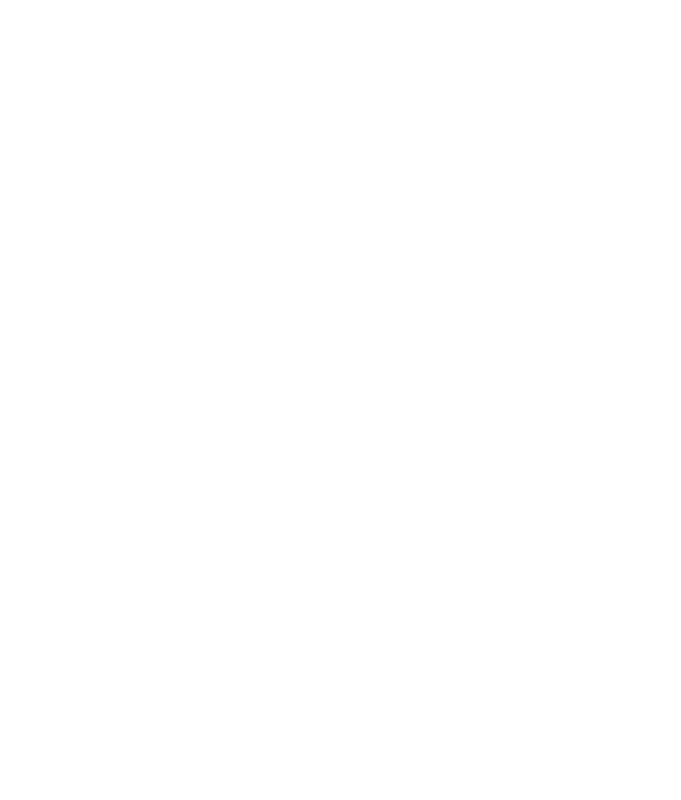
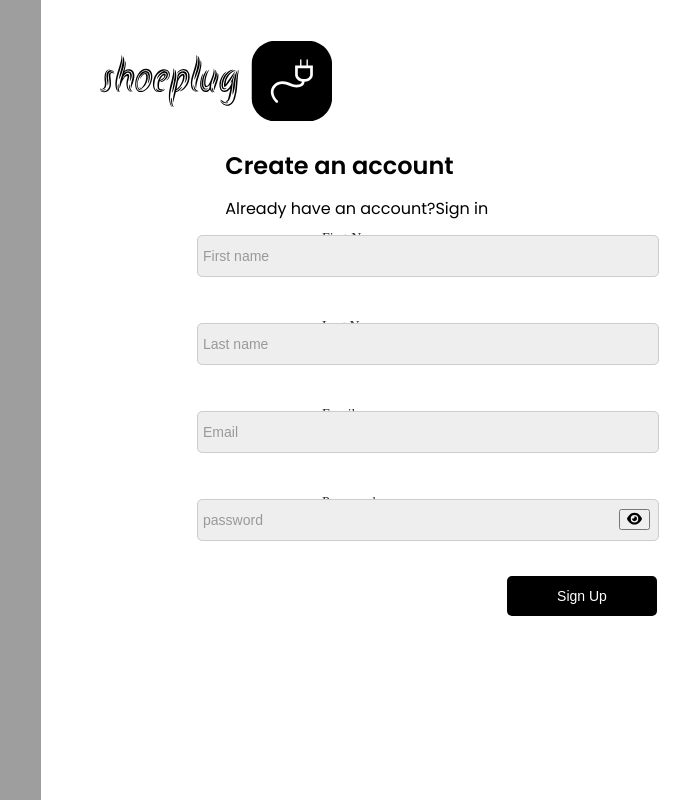
Before and after one commit to youngedge/shoeplug, a React (Vite) app: page /signup in a window 1280 px wide. Before the commit this address had no page. Shown: the whole page, without its empty margins (599-1280 px from the left). Built offline with nearby package versions, Linux system fonts and the light colour scheme; the HTML template or start-up script is replaced by a standard one.

Commit message:
SignUp page

```diff
--- a/package.json
+++ b/package.json
@@ -27,7 +27,7 @@
     "eslint": "^8.56.0",
     "eslint-plugin-react-hooks": "^4.6.0",
     "eslint-plugin-react-refresh": "^0.4.5",
-    "typescript": "^5.2.2",
+    "typescript": "^5.4.2",
     "vite": "^5.1.4"
   }
 }
--- a/src/App.tsx
+++ b/src/App.tsx
@@ -1,13 +1,14 @@
 import React from 'react';
 import { Routes, Route, BrowserRouter } from 'react-router-dom';
 import LoginPage from './components/LoginPage/Login';
-
+import SignupForm from './components/SignupPage/Signup';
 
 const App: React.FC = () => {
    return (
        <BrowserRouter>
            <Routes>
                <Route path="/" element={<LoginPage />} />
+               <Route path="/signup" element={<SignupForm />} />
            </Routes>
        </BrowserRouter>
    );
--- a/src/components/LoginPage/Login.css
+++ b/src/components/LoginPage/Login.css
@@ -53,7 +53,7 @@
     color:#000000; /* White text for contrast */
     padding: 3px 6px; /* Add some padding  */
     border-radius: 3px;  /* Slightly rounded corners */
-    text-decoration: none; /* Remove default underline */
+    /*text-decoration: none; /* Remove default underline */
 }
 .dnt a:hover {
     color: grey;
--- a/src/components/LoginPage/Login.tsx
+++ b/src/components/LoginPage/Login.tsx
@@ -41,7 +41,8 @@
                 <div>
                     <div className='plug'></div>
                     <div className='welcome'> Welcome back</div>
-                    <div className='dnt'>Don't have an account?<Link to="/signup">Sign up</Link></div>
+                    <div className='dnt'>Don't have an account?<Link to="./Signup">Sign up</Link>
+                    </div>
                     <label htmlFor="username"></label>
                     <input type="text" id="username" placeholder = "Email" value={username} onChange={(e) => setUsername(e.target.value)} />
                 </div>
--- a/src/components/SignupPage/Signup.css
+++ b/src/components/SignupPage/Signup.css
@@ -0,0 +1,69 @@
+@import url('https://fonts.googleapis.com/css2?family=Poppins:wght@400;600&display=swap');
+.signup-form-container::before { /* Or use ::after if you prefer */
+    content: ""; /* Essential for pseudo-elements to work */
+    background-image: url('./Signup.jpeg');
+    background-size: cover;
+    background-position: auto; /*Adjust as needed*/
+    position: absolute;
+    top: 0;
+    right: 50%;
+    width: 50%;
+    height: 100%;
+    z-index: -1; /* Place the image behind the content */
+}
+.Logo {
+    text-align: center; /* Example: Center the logo */
+}
+
+.Logo img {
+    position: absolute;
+    width: 350px; /* Example: Adjust logo size */
+    margin-bottom: 20px; /* Example: Add some spacing */
+    left: 50%;
+    margin-top: -8%;
+ }
+/* "Create an Account" Heading  */
+.create {
+    position: absolute;
+    top: -10%;
+    left: -30%;
+    transform: translateY(-50%);
+    color: #000000;
+    font-family: 'Poppins', sans-serif;
+    font-size: 1em;
+    font-weight: 600;
+}
+
+/* "Don't Have an Account" and Link */
+.dha {
+    position: absolute;
+    top: 1%; /*Adjust vertical position as needed*/
+    left: -30%;
+    transform: translateY(-50%);
+    color: #000;
+    font-family: 'Poppins', sans-serif;
+}
+
+.dha a {
+    color: #000;
+    text-decoration: none;
+}
+
+/* Signup Form */
+.form {
+    position: absolute;
+    top: 50%;
+    right: 10%;
+    transform: translateY(-50%);
+    background-color: #fff;
+    padding: 20px;
+    border-radius: 5px;
+}
+.toggle-password-button2 {
+    position: absolute;
+    top: 305px;
+    left: 322px;
+    cursor: pointer;
+}
+
+/* ... rest of your form element styles ... */
--- a/src/components/SignupPage/Signup.tsx
+++ b/src/components/SignupPage/Signup.tsx
@@ -0,0 +1,74 @@
+import React, { useState } from 'react';
+import './Signup.css';
+import logo from './logo2.svg';
+import { Link } from 'react-router-dom';
+import { HTMLInputElement } from 'react';
+import { FontAwesomeIcon } from '@fortawesome/react-fontawesome';
+import { faEye, faEyeSlash } from '@fortawesome/free-solid-svg-icons';
+interface SignupFormProps {
+    onSubmit: (firstName: string, lastName: string, Email: string, password: string) => void;
+}
+
+const SignupForm: React.FC<SignupFormProps> = ({ onSubmit }) => {
+    const [firstName, setFirstName] = useState('');
+    const [lastName, setLastName] = useState('');
+    const [Email, setEmail] = useState('');
+    const [password, setPassword] = useState('');
+    const [showPassword, setShowPassword] = useState(false);
+    const handleSubmit = (event: React.FormEvent<HTMLFormElement>) => {
+        event.preventDefault();
+        onSubmit(firstName, lastName, Email, password);
+    };
+    const togglePasswordVisibility = () => {
+        setShowPassword(!showPassword);
+
+        const passwordInput = document.getElementById("password") as HTMLInputElement;
+
+        if (showPassword) {
+            passwordInput.type = 'text';
+        } else {
+            passwordInput.type = 'password';
+        }
+    };
+
+    return (
+        <div className='signup-form-container'>
+            {/* Consider adding the logo image here if relevant */}
+            <div className='Logo'>
+                <img src={logo} alt="ShoePlug Logo" />
+            </div>
+            <form className='form' onSubmit={handleSubmit}>
+                <div className='create'>
+                <h2>Create an account</h2> {/* Or another appropriate heading */}
+                </div>
+                <div className='dha'>Already have an account?<Link to=".">Sign in</Link></div>
+                <div className='input-group'>
+                    <label htmlFor="firstName">First Name:</label>
+                    <input type="text" id="firstName" placeholder='First name' value={firstName} onChange={(e) => setFirstName(e.target.value)} />
+                </div>
+
+                <div className='input-group'>
+                    <label htmlFor="lastName">Last Name:</label>
+                    <input type="text" id="lastName" placeholder = 'Last name' value={lastName} onChange={(e) => setLastName(e.target.value)} />
+                </div>
+
+                <div className='input-group'>
+                    <label htmlFor="Email">Email:</label>
+                    <input type="text" id="Email" placeholder = 'Email'  value={Email} onChange={(e) => setEmail(e.target.value)} />
+                </div>
+
+                <div className='input-group'>
+                    <label htmlFor="password">Password:</label>
+                    <input type="password" id="password" placeholder = 'password' value={password} onChange={(e) => setPassword(e.target.value)} />
+                    <button className="toggle-password-button2" onClick={togglePasswordVisibility}>
+                        <FontAwesomeIcon icon={showPassword ? faEyeSlash : faEye} />
+                    </button>
+                </div>
+
+                <button type="submit">Sign Up</button>
+            </form>
+        </div>
+    );
+};
+
+export default SignupForm;
```
Also changed, not shown: src/components/SignupPage/logo2.svg (added), 1 other file (tests, documents, lock files or other folders).
